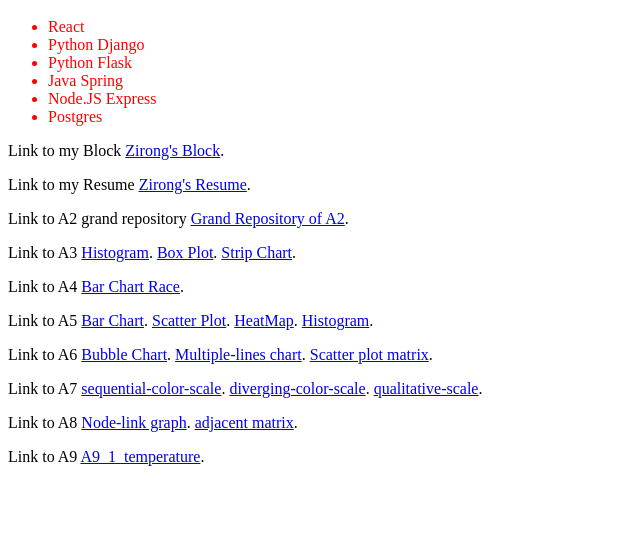
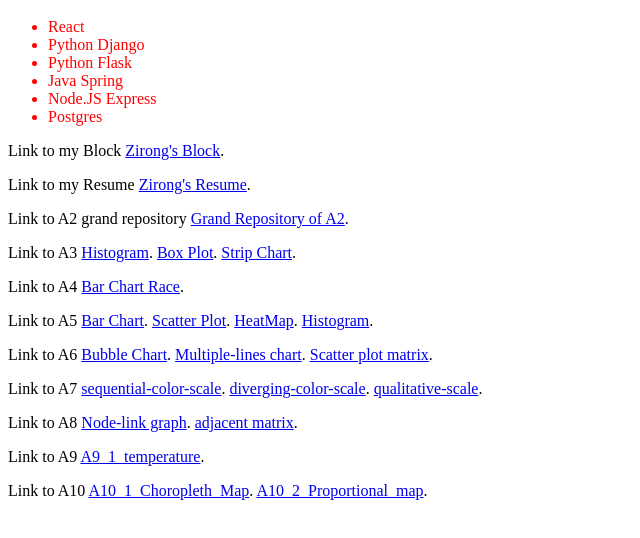
Before and after one commit to zwang190/zwang190.github.io, a plain HTML site: page index.html in a window 1280 px wide. Shown: the part 48-586 px from the top of the page, without its empty margins (0-640 px from the left). Drawn offline with Linux system fonts and the light colour scheme.

Commit message:
finished A-10.

```diff
--- a/index.html
+++ b/index.html
@@ -60,3 +60,8 @@
 <p>Link to A9
   <a href="https://bl.ocks.org/zwang190/f0170190270b3e6e4bb6cb8be5741f8b">A9_1_temperature</a>.
 </p>
+
+<p>Link to A10
+  <a href="https://bl.ocks.org/zwang190/c58eef25e8f57f1bd381a394c6f0905f">A10_1_Choropleth_Map</a>.
+  <a href="https://bl.ocks.org/zwang190/a63cd0efa75aca93c2a976975dfd6cee">A10_2_Proportional_map</a>.
+</p>
```
